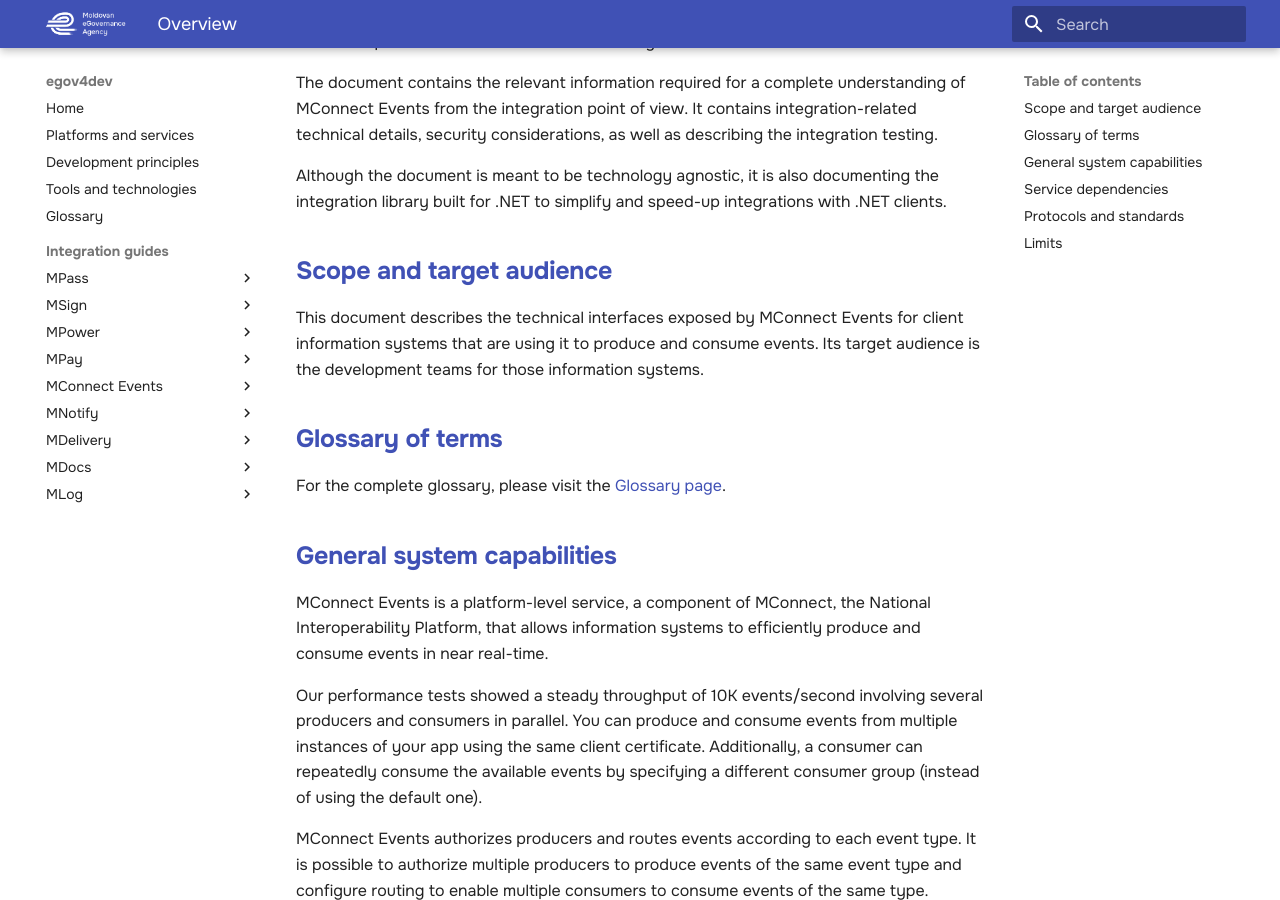
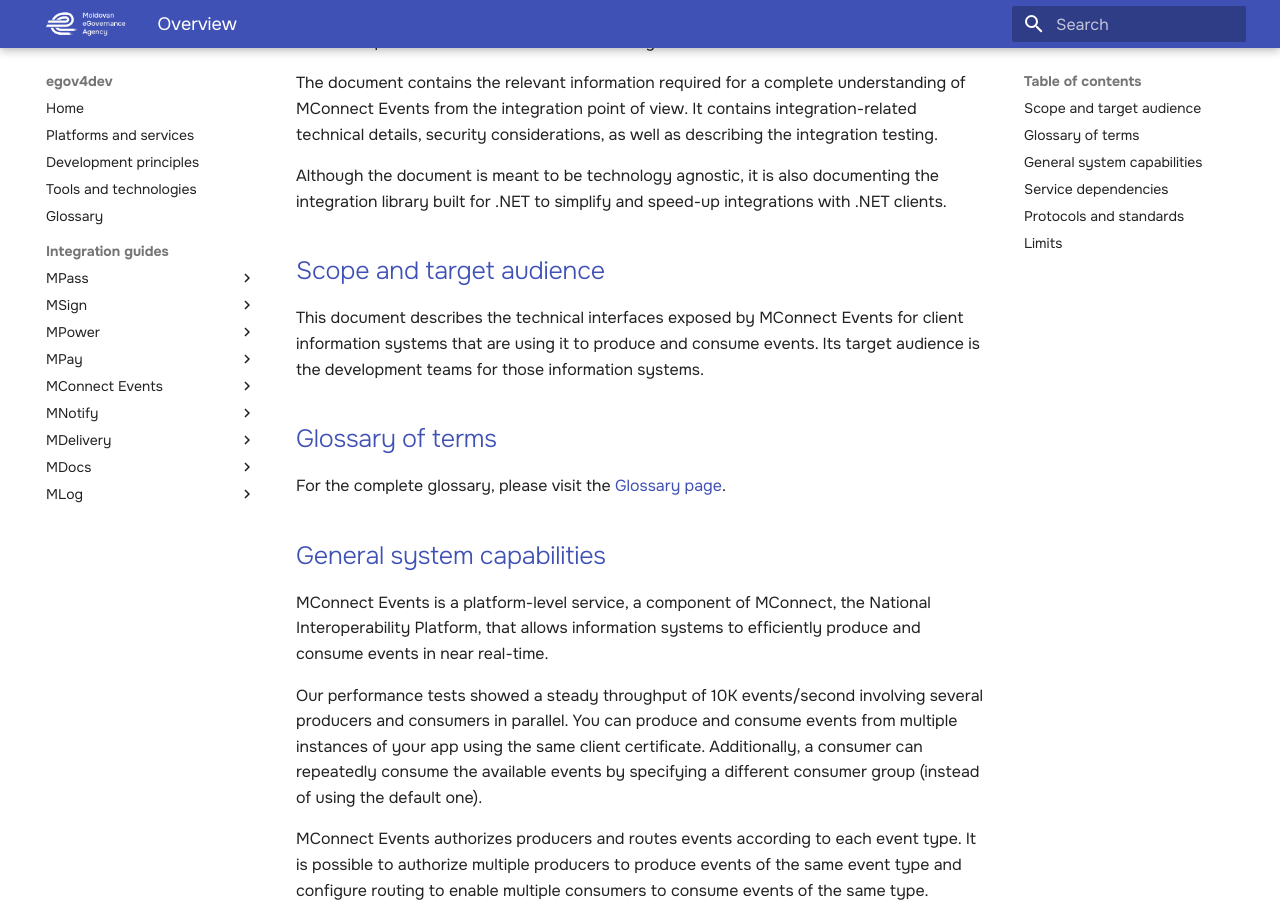
Before and after one commit to egov-moldova/egov4dev, an MkDocs documentation site: the page built from docs/guides/mconnect-events/index.md, in a window 1280 px wide and 900 px high, scrolled down 1054 px. Built offline with MkDocs 1.6.1 and Material for MkDocs 9.7.7, drawn with Linux system fonts in a browser that asks for light colours.

```diff
--- a/docs/guides/mconnect-events/index.md
+++ b/docs/guides/mconnect-events/index.md
@@ -31,16 +31,16 @@ considerations, as well as describing the integration testing.
 Although the document is meant to be technology agnostic, it is also documenting the integration
 library built for .NET to simplify and speed-up integrations with .NET clients.
 
-##**Scope and target audience**
+## Scope and target audience
 This document describes the technical interfaces exposed by MConnect Events for client
 information systems that are using it to produce and consume events. Its target audience is the
 development teams for those information systems.
 
-##**Glossary of terms**
+## Glossary of terms
 
 For the complete glossary, please visit the [Glossary page](https://egov-moldova.github.io/egov4dev/glossary/glossary/).
 
-##**General system capabilities**
+## General system capabilities
 
 MConnect Events is a platform-level service, a component of MConnect, the National
 Interoperability Platform, that allows information systems to efficiently produce and consume events
@@ -75,7 +75,7 @@ Consumers can report back events they are unable to consume (usually due to wron
 dead events. They are stored in a special dead event storage for the consumer and might require
 further manual intervention.
 
-##**Service dependencies**
+## Service dependencies
 MConnect Events is deployed in a highly available infrastructure and depends only on the availability
 of MPass API for client management. MPass API is also highly available, however, MConnect Events
 caches client settings for up to 30 minutes. This ensures high performance of connection opening
@@ -84,7 +84,7 @@ except for the initial ones, thus decreasing this dependency.
 It is also important to note that, due to implementation technicalities, it is normal for consumers to
 start consuming events with a short delay (several seconds) after opening the consumer connection.
 
-##**Protocols and standards**
+## Protocols and standards
 
 MConnect Events exposes its APIs over HTTPS, supporting HTTP 1.1 and 2. The HTTPS endpoint uses
 TLS 1.2 and higher and requires authentication through client certificates (encoded in X.509 v3
@@ -102,7 +102,7 @@ CONNECT method ([see 8.3 in RFC 7540](https://httpwg.org/specs/rfc7540.html)).
 When validating events during production against the configured schema the supported versions of JSON Schema are Draft 6, Draft 7, Draft 2019-09 and [Draft 2020-12](https://json-schema.org/specification). The version is identified based
 on keywords used by the schema.
 
-##**Limits**
+## Limits
 
 According to CloudEvents standard, it is recommended that the published events be no larger than [**64 KB**](https://github.com/cloudevents/spec/blob/v1.0.2/cloudevents/spec.md#size-limits). This not only ensures any intermediaries will forward the events but also makes the transmission of events efficient and allows broader distribution of events, while stressing the core meaning of events (i.e. messages that inform about something that happened and not a transport for any kind of data). CloudEvents producers SHOULD keep events compact by avoiding embedding large data items into event payloads and rather use the event payload to link to such data items.
 
```
